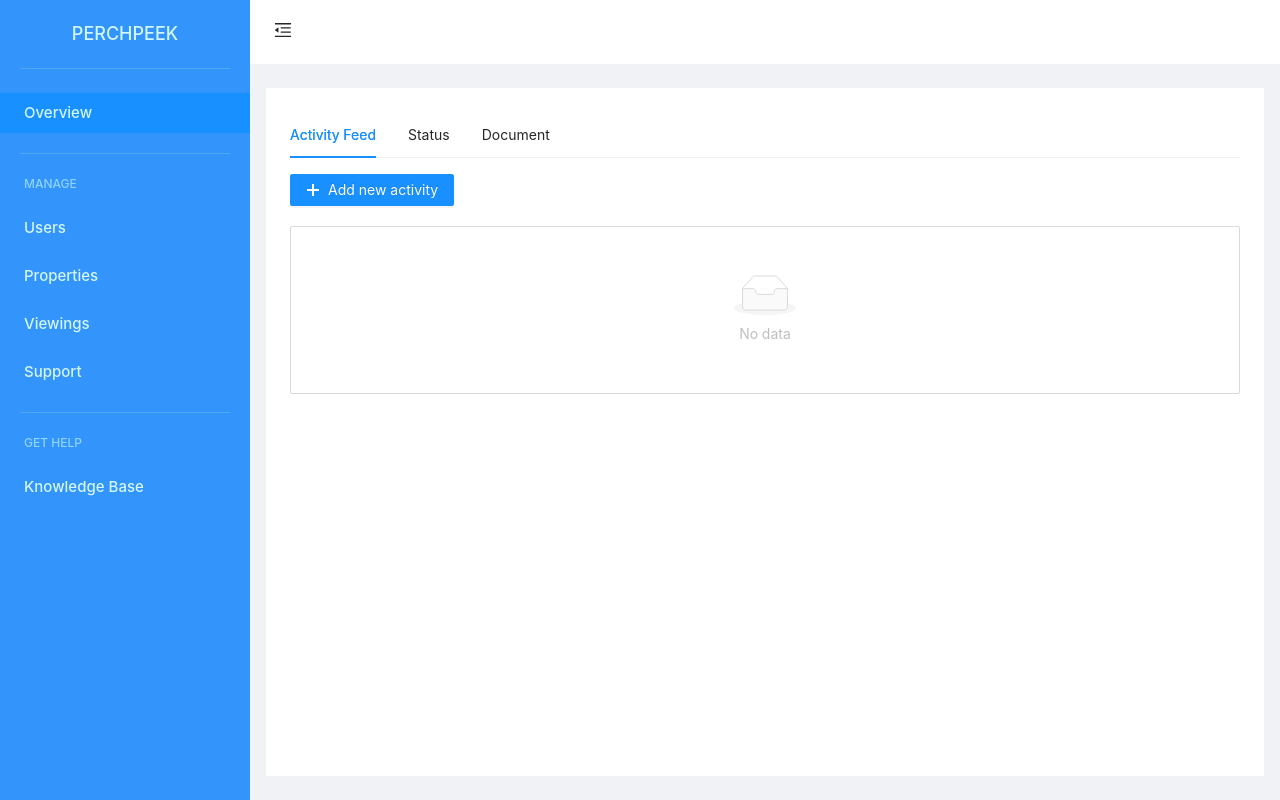
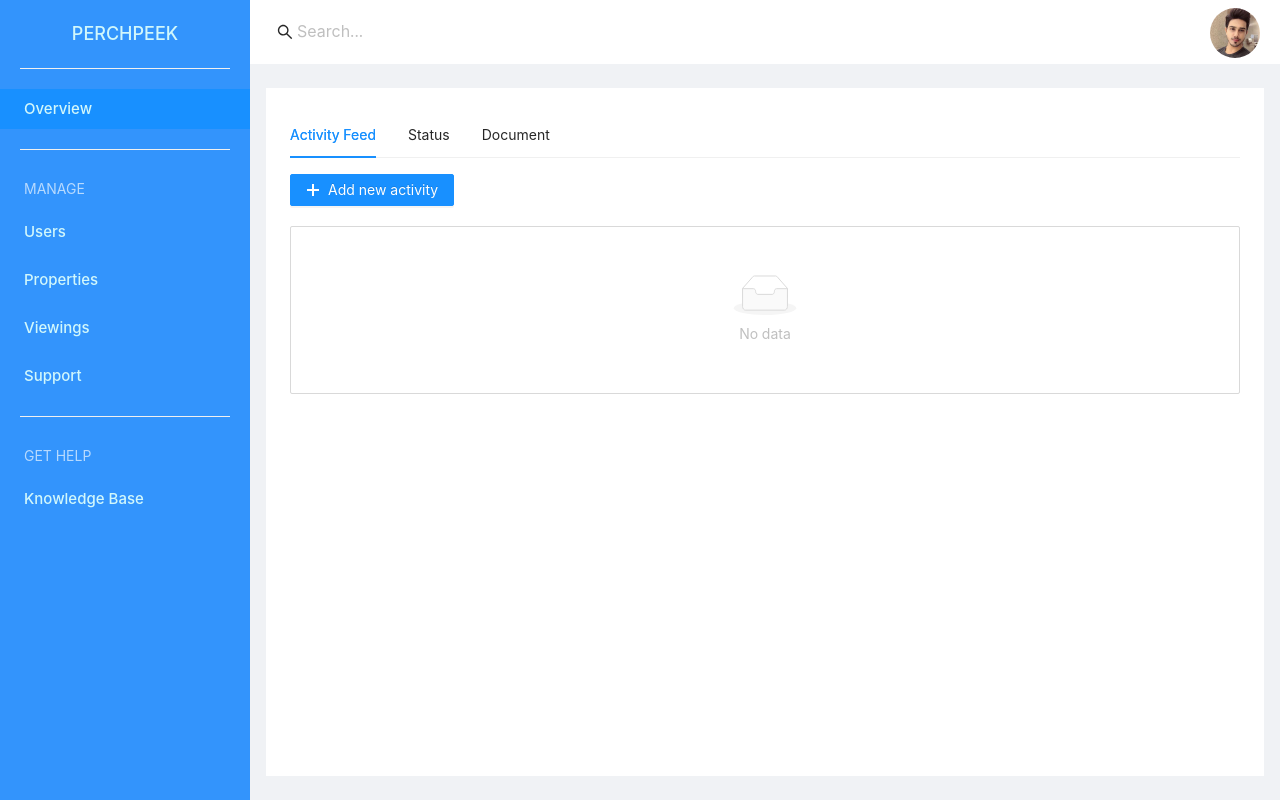
Before and after one commit to lijin820/react-typescript-ant-design-project, a React (Create React App) app: page / in a window 1280 px wide. Built offline with nearby package versions, Linux system fonts and the light colour scheme.

Commit message:
fixed header ui

```diff
--- a/src/App.css
+++ b/src/App.css
@@ -36,3 +36,36 @@
 .site-layout .site-layout-background {
   background: #fff;
 }
+
+.avatar-container {
+  position: absolute;
+  right: 20px;
+  top: 0px;
+}
+
+.profile-image {
+  width: 50px;
+  height: 50px;
+  border-radius: 25px;
+}
+
+.custom-menu {
+  background-color: #3394fc !important;
+}
+
+.custom-menu-item {
+  color: #D1F7FB !important;
+  font-weight: 500;
+  font-size: 15px;
+}
+
+.custom-divider {
+  background-color: #55B4FF !important;
+  width: 210px;
+  min-width: 210px;
+  margin: 20px !important;
+}
+
+.ant-menu-item-group-title {
+  padding-left: 24px !important;
+}
--- a/src/App.tsx
+++ b/src/App.tsx
@@ -1,139 +1,70 @@
-import React, { ReactElement, useState } from "react";
-import { Layout, Menu, Tabs, Divider } from "antd";
-import { MenuUnfoldOutlined, MenuFoldOutlined } from "@ant-design/icons";
+import React, { ReactElement } from "react";
+import { Layout, Menu, Tabs, Input } from "antd";
+import { SearchOutlined } from "@ant-design/icons";
 
 import ActivityTab from "./components/ActivityTab";
+
+import richard from "./assets/images/richard.jpg";
 import "./App.css";
 
 const { Header, Sider, Content } = Layout;
 const { TabPane } = Tabs;
 
 function App(): ReactElement {
-  const [collapsed, setCollapsed] = useState(false);
-
-  const toggleSidebar = () => {
-    setCollapsed(!collapsed);
-  };
-
   return (
     <Layout className="App">
-      <Sider
-        trigger={null}
-        collapsible
-        collapsed={collapsed}
-        width={250}
-        style={{ backgroundColor: "#3394fc" }}
-      >
+      <Sider trigger={null} width={250} style={{ backgroundColor: "#3394fc" }}>
         <div className="logo">
           <span>PERCHPEEK</span>
         </div>
-        <Divider
-          style={{
-            backgroundColor: "#55B4FF",
-            width: 210,
-            minWidth: 210,
-            margin: 20,
-          }}
-        />
         <Menu
           theme="dark"
           mode="inline"
           defaultSelectedKeys={["1"]}
-          style={{ backgroundColor: "#3394fc" }}
+          className="custom-menu"
         >
-          <Menu.Item
-            key="1"
-            style={{
-              color: "#D1F7FB",
-              fontWeight: 500,
-              fontSize: 15,
-            }}
-          >
+          <Menu.Divider className="custom-divider" />
+          <Menu.Item key="1" className="custom-menu-item">
             Overview
           </Menu.Item>
-          <Divider
-            style={{
-              backgroundColor: "#55B4FF",
-              width: 210,
-              minWidth: 210,
-              margin: 20,
-            }}
-          />
-          <div className="section-title">
-            <span>MANAGE</span>
-          </div>
-          <Menu.Item
-            key="2"
-            style={{
-              color: "#D1F7FB",
-              fontWeight: 500,
-              fontSize: 15,
-            }}
-          >
+          <Menu.Divider className="custom-divider" />
+          <Menu.ItemGroup title="MANAGE">
+            <Menu.Item key="2" className="custom-menu-item">
               Users
             </Menu.Item>
-          <Menu.Item
-            key="3"
-            style={{
-              color: "#D1F7FB",
-              fontWeight: 500,
-              fontSize: 15,
-            }}
-          >
+            <Menu.Item key="3" className="custom-menu-item">
               Properties
             </Menu.Item>
-          <Menu.Item
-            key="4"
-            style={{
-              color: "#D1F7FB",
-              fontWeight: 500,
-              fontSize: 15,
-            }}
-          >
+            <Menu.Item key="4" className="custom-menu-item">
               Viewings
             </Menu.Item>
-          <Menu.Item
-            key="5"
-            style={{
-              color: "#D1F7FB",
-              fontWeight: 500,
-              fontSize: 15,
-            }}
-          >
+            <Menu.Item key="5" className="custom-menu-item">
               Support
             </Menu.Item>
-          <Divider
-            style={{
-              backgroundColor: "#55B4FF",
-              width: 210,
-              minWidth: 210,
-              margin: 20,
-            }}
-          />
-          <div className="section-title">
-            <span>GET HELP</span>
-          </div>
-          <Menu.Item
-            key="6"
-            style={{
-              color: "#D1F7FB",
-              fontWeight: 500,
-              fontSize: 15,
-            }}
-          >
+          </Menu.ItemGroup>
+          <Menu.Divider className="custom-divider" />
+          <Menu.ItemGroup title="GET HELP">
+            <Menu.Item key="6" className="custom-menu-item">
               Knowledge Base
             </Menu.Item>
+          </Menu.ItemGroup>
         </Menu>
       </Sider>
       <Layout className="site-layout">
         <Header className="site-layout-background" style={{ padding: 0 }}>
-          {React.createElement(
-            collapsed ? MenuUnfoldOutlined : MenuFoldOutlined,
-            {
-              className: "trigger",
-              onClick: toggleSidebar,
-            }
-          )}
+          <Input
+            size="large"
+            style={{
+              width: "50%",
+              border: "none",
+              marginLeft: 16,
+            }}
+            placeholder="Search..."
+            prefix={<SearchOutlined />}
+          />
+          <div className="avatar-container">
+            <img src={richard} alt="avatar" className="profile-image" />
+          </div>
         </Header>
         <Content
           className="site-layout-background"
```
Also changed, not shown: src/assets/images/richard.jpg (added). Lines whose indentation alone changed are shown as unchanged.
